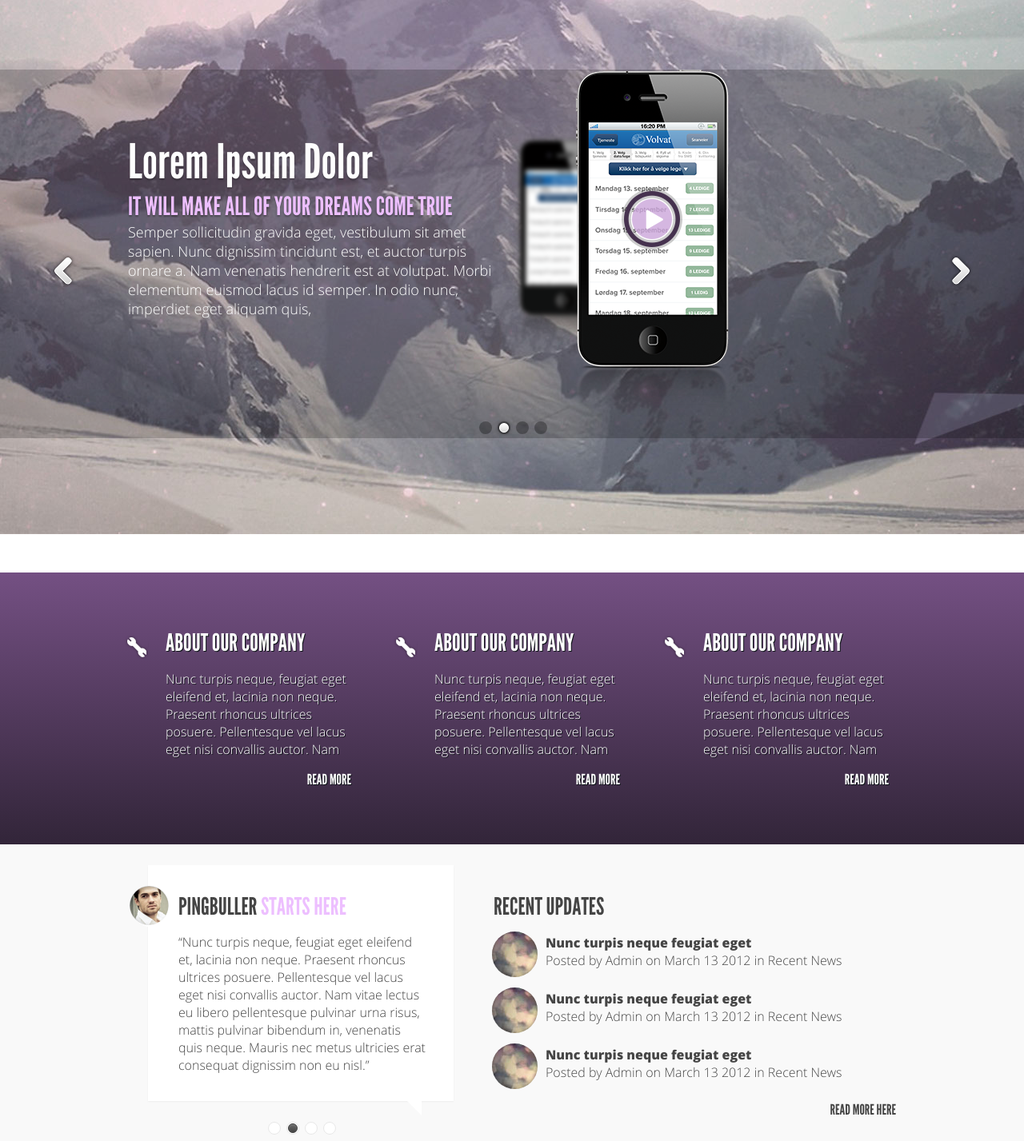
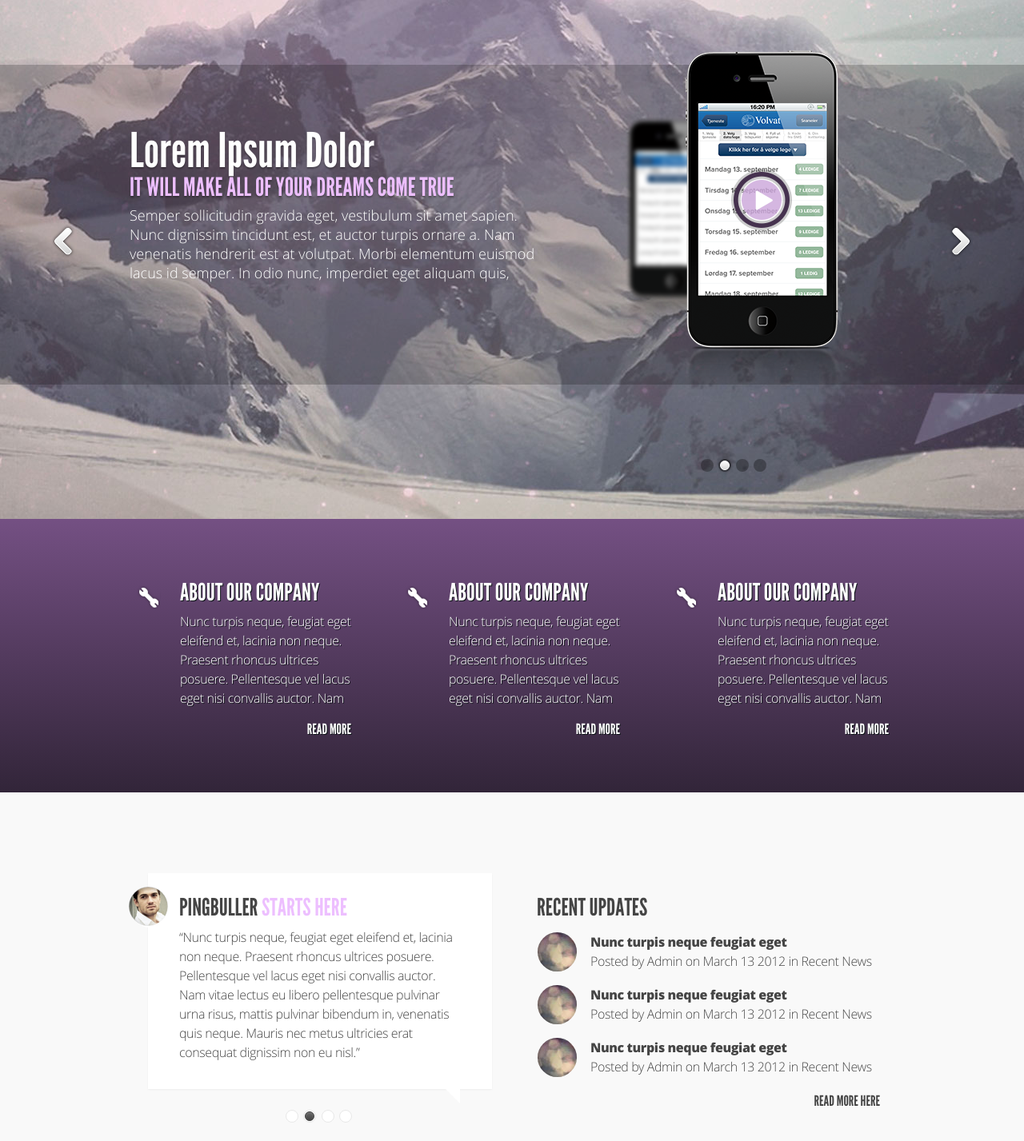
Before and after one commit to a1ex7/lesson-2015, a plain HTML site: page lesson7-8/task1/index.html in a window 1280 px wide. Shown: the part 201-1628 px from the top of the page at 80% size. Drawn offline with Linux system fonts and the light colour scheme; files whose address does not match are found by name.

Commit message:
95% pixel perfect

```diff
--- a/lesson7-8/task1/css/style.css
+++ b/lesson7-8/task1/css/style.css
@@ -32,7 +32,7 @@ a {
 /*HEADER*/
 
 .main-head {
-    padding: 70px 0 170px 0;
+    padding: 70px 0 164px 0;
 }
 
 .nav {
@@ -64,7 +64,7 @@ a {
 }
 
 .menu__item {
-    margin-left: 50px;
+    margin-left: 47px;
 }
 
 .menu--footer__item {
@@ -118,15 +118,14 @@ a {
 
 .slider__block--left {
     float: left;
-    width: 50%;
-    margin-top: 80px;
+    width: 54%;
+    margin: 86px 3px 0 2px;
 }
 
 
 .slider__title {
-    font-family: 'League Gothic', Tahoma, sans-serif;
+    font: 60px/45px 'League Gothic', Tahoma, sans-serif;
     text-shadow: 0px 2px 2px rgba(0, 0, 0, 0.3);
-    font-size: 60px;
     color: #fefefe;
 }
 
@@ -143,11 +142,29 @@ a {
 
 .slider__block--right {
     float: right;
-    width: 50%
+    width: 45%;
+    position: relative;
 }
+
+.slider__image {
+    text-align: center;
+    margin-top: -18px;
+    margin-bottom: -21px;
+    padding-left: 20px;
+}
+
+.slider__points {
+    position: absolute;
+    left: 43%;
+    top: 123%;
+}
+
 
 .points__block {
     text-align: center;
+    /*margin-top: -20px;*/
+    vertical-align: middle;
+    padding-right: 5px;
 }
 
 .points__link {
@@ -155,7 +172,7 @@ a {
     position: relative;
     width: 16px;
     height: 16px;
-    margin-left: 3px;
+    margin-left: 2px;
     background-color: rgba(0,0,0,0.3);
     border-radius: 50%;
 }
@@ -194,7 +211,7 @@ a {
 /*MAIN*/
 
 .about {
-    padding: 70px 0;
+    padding: 74px 0px 68px 0px;
     background-color: #553c60;
     background-image: linear-gradient(#745083, #322539);
 }
@@ -202,7 +219,7 @@ a {
 .about__block {
     float: left;
     width: 30%;
-    padding: 0 0 0 47px;
+    padding: 0 0 0 65px;
 }
 
 .about__block:not(:last-child) {
@@ -229,8 +246,8 @@ a {
     width: 31px;
     height: 31px;
     position: absolute;
-    left: -52px;
-    top: 8px;
+    left: -55px;
+    top: 9px;
     background: url('../img/sprite.png');
 }
 
@@ -239,12 +256,15 @@ a {
 }
 
 .about__text {
-    padding: 1em 0;
+    padding: 0.4em 0;
     text-shadow: 1px 1px 0 #0f1518;
+    line-height: 1.5;
+    letter-spacing: -0.40px;
 }
 
 .about__readmore-link {
     float: right;
+    margin-top: 0.5em;
     margin-right: 0.5em;
     color: #fff;
     font: 18px 'League Gothic';
@@ -257,7 +277,8 @@ a {
 }
 
 .info {
-    padding-bottom: 70px;
+    padding-top: 75px;
+    padding-bottom: 68px;
     border-top: 1px solid #f9f9f9;
     border-bottom: 1px solid #e6e6e6;
     background-color: #f9f9f9;
@@ -265,13 +286,13 @@ a {
 
 .starts {
     float: left;
-    width: 45%;
+    width: 50%;
 }
 
 .starts__block {
     position: relative;
     margin: 25px;
-    padding: 34px 35px 34px 38px;
+    padding: 25px 34px 34px 39px;
     background-color: #fff;
     box-shadow: 0 1px 2px rgba(0,0,0,0.05);
 }
@@ -279,8 +300,8 @@ a {
 .starts__block:before {
     content: '';
     position: absolute;
-    left: -23px;
-    top: 26px;
+    left: -24px;
+    top: 17px;
     width: 49px;
     height: 49px;
     background: url("../img/user-photo.png") no-repeat center center;
@@ -304,7 +325,7 @@ a {
 
 .starts__title,
 .updates__title {
-    margin-bottom: 15px;
+    margin-bottom: 7px;
     font: 30px 'League Gothic';
     color: #454545;
     text-transform: uppercase;
@@ -319,17 +340,20 @@ a {
 .updates__list {
     text-shadow: 1px 1px 0px #fff;
     color: #454545;
+    line-height: 24px;
+    letter-spacing: -0.4px;
 }
 
 .updates {
     float: left;
-    width: 55%;
-    padding-left: 25px;
-    padding-top: 59px;
+    width: 50%;
+    padding-left: 31px;
+    padding-top: 50px;
 }
 
 .updates__list {
-    margin-left: 65px;
+    margin-top: 13px;
+    margin-left: 67px;
 }
 
 .updates__item {
@@ -340,10 +364,10 @@ a {
 .updates__item:before {
     content: '';
     position: absolute;
-    left: -67px;
-    top: -3px;
-    width: 57px;
-    height: 57px;
+    left: -66px;
+    top: -1px;
+    width: 49px;
+    height: 49px;
     background-image: url("../img/updates-bg.jpg");
     border-radius: 50%;
     box-shadow: inset 0 0 5px rgba(0,0,0,0.4);
@@ -355,7 +379,7 @@ a {
 }
 
 .updates__posted {
-    margin-bottom: 25px;
+    margin-bottom: 18px;
 }
 
 .updates__readmore {
@@ -364,6 +388,8 @@ a {
     color: #454545;
     text-transform: uppercase;
     text-align: right;
+    margin-right: 20px;
+    padding-top: 2px;
     text-shadow: 1px 1px 0px #fff;
 }
 
@@ -374,7 +400,7 @@ a {
 }
 
 .brands__list {
-    padding: 3% 9%;
+    padding: 2.5% 9%;
 }
 
 .brands__item {
@@ -386,15 +412,18 @@ a {
 .recent {
     border-top: 1px solid #d8d8d8;
     border-bottom: 1px solid #fefefe;
-    padding: 75px 0 75px 0;
+    padding: 89px 0 58px 0;
     background-color: #ececec;
 }
 
 .recent__block {
     float: left;
-    width: 33%;
-    padding: 25px;
+    width: 30%;
     text-shadow: 1px 1px 0px #fff;
+}
+
+.recent__block:not(:last-child) {
+    margin-right: 5%;
 }
 
 .recent__title {
@@ -432,11 +461,13 @@ a {
 
 .main-footer {
     background: url("../img/bg-bottom.jpg") no-repeat center top;
-    padding: 40px 0 50px 0;
+    padding: 44px 0 50px 0;
 }
 
 .main-footer__designed {
     float: right;
+    font-size: 11px;
+    line-height: 32px;
 }
 
 .main-footer__designed strong {
```
Also changed, not shown: lesson7-8/task1/index.html (+2 -2 lines).
